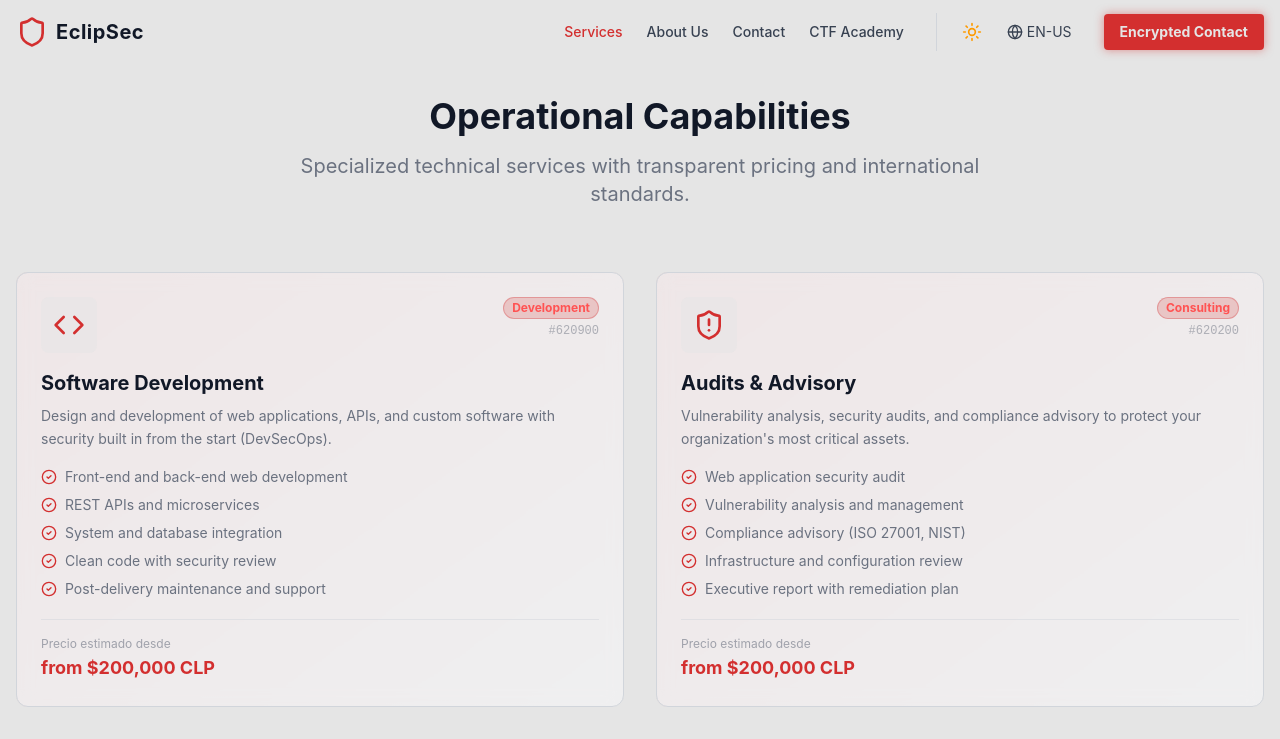
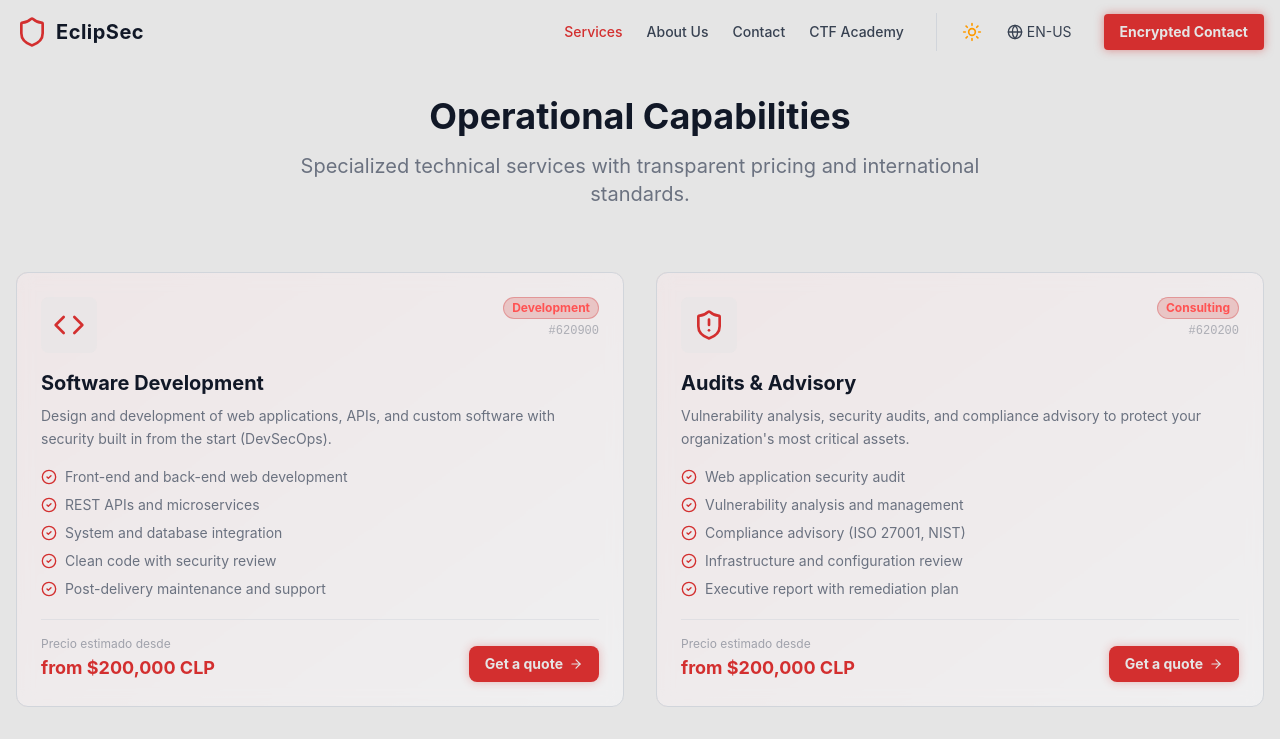
Before and after one commit to EclipSec-Cybersecurity/EclipSec-WebPage, a React (Vite) app: page /servicios in a window 1280 px wide. Shown: the top 739 px of the page. Built offline with nearby package versions, Linux system fonts and the light colour scheme.

Commit message:
Creacion botones de cotizacion inmediata para optimizacion de comodidad de usuario

```diff
--- a/src/components/ui/ServiceCard.tsx
+++ b/src/components/ui/ServiceCard.tsx
@@ -1,6 +1,8 @@
 import type { LucideIcon } from 'lucide-react';
 import { motion } from 'framer-motion';
-import { CheckCircle2 } from 'lucide-react';
+import { CheckCircle2, ArrowRight } from 'lucide-react';
+import { Link } from 'react-router-dom';
+import { NAV_ROUTES } from '../../config/site';
 
 interface ServiceCardProps {
     title: string;
@@ -11,9 +13,26 @@ interface ServiceCardProps {
     price?: string;
     features?: string[];
     badge?: string;
+    quoteMessage?: string;
+    quoteLabel?: string;
 }
 
-const ServiceCard = ({ title, description, code, icon: Icon, delay = 0, price, features, badge }: ServiceCardProps) => {
+const ServiceCard = ({
+    title,
+    description,
+    code,
+    icon: Icon,
+    delay = 0,
+    price,
+    features,
+    badge,
+    quoteMessage,
+    quoteLabel = 'Cotiza ahora',
+}: ServiceCardProps) => {
+    const contactUrl = quoteMessage
+        ? `${NAV_ROUTES.contact}?message=${encodeURIComponent(quoteMessage)}`
+        : NAV_ROUTES.contact;
+
     return (
         <motion.div
             initial={{ opacity: 0, y: 20 }}
@@ -60,12 +79,25 @@ const ServiceCard = ({ title, description, code, icon: Icon, delay = 0, price, f
                     </ul>
                 )}
 
-                {price && (
-                    <div className="mt-auto pt-4 border-t border-border/50">
-                        <p className="text-xs text-text-muted/60 mb-0.5">Precio estimado desde</p>
-                        <p className="text-lg font-bold text-primary">{price}</p>
-                    </div>
-                )}
+                {/* Footer: price + quote button */}
+                <div className="mt-auto pt-4 border-t border-border/50 flex items-end justify-between gap-4">
+                    {price ? (
+                        <div>
+                            <p className="text-xs text-text-muted/60 mb-0.5">Precio estimado desde</p>
+                            <p className="text-lg font-bold text-primary">{price}</p>
+                        </div>
+                    ) : (
+                        <div />
+                    )}
+
+                    <Link
+                        to={contactUrl}
+                        className="shrink-0 inline-flex items-center gap-1.5 px-4 py-2 text-sm font-bold text-background bg-primary rounded-lg shadow-[0_0_10px_rgba(211,47,47,0.3)] hover:bg-primary-hover hover:shadow-[0_0_18px_rgba(211,47,47,0.5)] hover:-translate-y-0.5 transition-all duration-200 group/btn"
+                    >
+                        {quoteLabel}
+                        <ArrowRight className="w-3.5 h-3.5 group-hover/btn:translate-x-0.5 transition-transform" />
+                    </Link>
+                </div>
 
                 <div className="absolute bottom-0 left-0 w-full h-1 bg-gradient-to-r from-primary to-transparent opacity-0 group-hover:opacity-100 transition-opacity duration-300 rounded-b-xl"></div>
             </div>
--- a/src/locales/en.json
+++ b/src/locales/en.json
@@ -71,6 +71,7 @@
     "services": {
         "title": "Operational Capabilities",
         "subtitle": "Specialized technical services with transparent pricing and international standards.",
+        "quoteBtn": "Get a quote",
         "disclaimer": "* Prices listed are minimum estimated references. Final value varies based on project complexity and scope. Contact us for a personalized quote.",
         "items": {
             "development": {
@@ -78,6 +79,7 @@
                 "badge": "Development",
                 "description": "Design and development of web applications, APIs, and custom software with security built in from the start (DevSecOps).",
                 "price": "from $200,000 CLP",
+                "quoteTemplate": "Hello, I'm interested in the Software Development service.\n\nService area: Software Development (620900)\n\nAdditional details:\n- Project type: (e.g. web, API, app, etc.)\n- Brief description: \n- Estimated timeline: \n\nLooking forward to hearing from you.",
                 "features": [
                     "Front-end and back-end web development",
                     "REST APIs and microservices",
@@ -91,6 +93,7 @@
                 "badge": "Consulting",
                 "description": "Vulnerability analysis, security audits, and compliance advisory to protect your organization's most critical assets.",
                 "price": "from $200,000 CLP",
+                "quoteTemplate": "Hello, I'm interested in the Audits & Advisory service.\n\nService area: Audits & Advisory (620200)\n\nAdditional details:\n- Type of audit required: (e.g. web, infrastructure, compliance)\n- Organization / context: \n- Estimated timeline: \n\nLooking forward to hearing from you.",
                 "features": [
                     "Web application security audit",
                     "Vulnerability analysis and management",
@@ -104,6 +107,7 @@
                 "badge": "Offensive",
                 "description": "We simulate real attacks against your organization to identify security gaps before malicious actors do. Ethical Hacking with certified methodologies.",
                 "price": "from $500,000 CLP",
+                "quoteTemplate": "Hello, I'm interested in the Cybersecurity — Red Teaming service.\n\nService area: Red Teaming / Pentesting (620201)\n\nAdditional details:\n- Scope of the exercise: (e.g. web, internal network, social engineering)\n- Organization / target infrastructure: \n- Estimated timeline: \n\nLooking forward to hearing from you.",
                 "features": [
                     "Web and network penetration testing",
                     "Adversary simulation (Red Team)",
@@ -117,6 +121,7 @@
                 "badge": "Education",
                 "description": "Training in cybersecurity, programming, and technology. Personalized education for teams, companies, or students looking to strengthen their technical skills.",
                 "price": "from $30,000 CLP / session",
+                "quoteTemplate": "Hello, I'm interested in the Tutoring & Training service.\n\nService area: Tutoring & Training (639900)\n\nAdditional details:\n- Topic / area to strengthen: (e.g. programming, cybersecurity, CTF)\n- Number of people / modality: \n- Availability: \n\nLooking forward to hearing from you.",
                 "features": [
                     "Personalized programming and IT tutoring",
                     "Cybersecurity team training",
--- a/src/locales/es.json
+++ b/src/locales/es.json
@@ -71,6 +71,7 @@
     "services": {
         "title": "Capacidades Operativas",
         "subtitle": "Servicios técnicos especializados con precios transparentes y estándares internacionales.",
+        "quoteBtn": "Cotiza ahora",
         "disclaimer": "* Los precios indicados son referencias mínimas estimadas. El valor final varía según la complejidad y alcance del proyecto. Contáctenos para una cotización personalizada.",
         "items": {
             "development": {
@@ -78,6 +79,7 @@
                 "badge": "Desarrollo",
                 "description": "Diseño y desarrollo de aplicaciones web, APIs y software a medida con principios de seguridad integrados desde el inicio (DevSecOps).",
                 "price": "desde $200.000 CLP",
+                "quoteTemplate": "Hola, estoy interesado/a en el servicio de Desarrollo de Software.\n\nÁrea de interés: Desarrollo de Software (620900)\n\nDetalles adicionales:\n- Tipo de proyecto: (ej. web, API, app, etc.)\n- Descripción breve: \n- Plazo estimado: \n\nQuedo atento/a a su respuesta.",
                 "features": [
                     "Desarrollo web front-end y back-end",
                     "APIs REST y microservicios",
@@ -91,6 +93,7 @@
                 "badge": "Consultoría",
                 "description": "Análisis de vulnerabilidades, auditorías de seguridad y asesoría en cumplimiento normativo para proteger los activos más críticos de tu organización.",
                 "price": "desde $200.000 CLP",
+                "quoteTemplate": "Hola, estoy interesado/a en el servicio de Auditorías y Asesorías.\n\nÁrea de interés: Auditorías & Asesorías (620200)\n\nDetalles adicionales:\n- Tipo de auditoría requerida: (ej. web, infraestructura, cumplimiento)\n- Organización o contexto: \n- Plazo estimado: \n\nQuedo atento/a a su respuesta.",
                 "features": [
                     "Auditoría de seguridad de aplicaciones web",
                     "Análisis y gestión de vulnerabilidades",
@@ -104,6 +107,7 @@
                 "badge": "Ofensivo",
                 "description": "Simulamos ataques reales contra tu organización para identificar brechas de seguridad antes que actores maliciosos. Ethical Hacking con metodologías certificadas.",
                 "price": "desde $500.000 CLP",
+                "quoteTemplate": "Hola, estoy interesado/a en el servicio de Ciberseguridad — Red Teaming.\n\nÁrea de interés: Red Teaming / Pentesting (620201)\n\nDetalles adicionales:\n- Alcance del ejercicio: (ej. web, red interna, ingeniería social)\n- Organización / infraestructura objetivo: \n- Plazo estimado: \n\nQuedo atento/a a su respuesta.",
                 "features": [
                     "Pruebas de intrusión (Pentesting) web y de red",
                     "Simulación de adversarios (Red Team)",
@@ -117,6 +121,7 @@
                 "badge": "Educación",
                 "description": "Capacitaciones en ciberseguridad, programación y tecnología. Formación personalizada para equipos, empresas o estudiantes que quieran fortalecer sus habilidades técnicas.",
                 "price": "desde $30.000 CLP / sesión",
+                "quoteTemplate": "Hola, estoy interesado/a en el servicio de Tutorías y Capacitaciones.\n\nÁrea de interés: Tutorías & Capacitaciones (639900)\n\nDetalles adicionales:\n- Tema / área a reforzar: (ej. programación, ciberseguridad, CTF)\n- N° de personas / modalidad: \n- Disponibilidad horaria: \n\nQuedo atento/a a su respuesta.",
                 "features": [
                     "Tutoría personalizada en programación y TI",
                     "Capacitación en ciberseguridad para equipos",
--- a/src/pages/Contact.tsx
+++ b/src/pages/Contact.tsx
@@ -3,11 +3,14 @@ import { zodResolver } from '@hookform/resolvers/zod';
 import { z } from 'zod';
 import { useTranslation } from 'react-i18next';
 import { motion } from 'framer-motion';
+import { useSearchParams } from 'react-router-dom';
 import { Send, Mail, MapPin, Globe, ShieldCheck, Lock } from 'lucide-react';
 import { SITE_CONFIG } from '../config/site';
 
 const Contact = () => {
     const { t } = useTranslation();
+    const [searchParams] = useSearchParams();
+    const prefilledMessage = searchParams.get('message') ?? '';
 
     const contactSchema = z.object({
         name: z.string().min(1, { message: t('common.form.validation.name_required') }),
@@ -20,6 +23,9 @@ const Contact = () => {
 
     const { register, handleSubmit, formState: { errors, isSubmitting, isSubmitSuccessful }, reset } = useForm<ContactFormValues>({
         resolver: zodResolver(contactSchema),
+        defaultValues: {
+            message: prefilledMessage,
+        },
     });
 
     const onSubmit = async (data: ContactFormValues) => {
--- a/src/pages/Services.tsx
+++ b/src/pages/Services.tsx
@@ -15,6 +15,7 @@ const Services = () => {
             badge: t('services.items.development.badge'),
             price: t('services.items.development.price'),
             features: t('services.items.development.features', { returnObjects: true }) as string[],
+            quoteMessage: t('services.items.development.quoteTemplate'),
         },
         {
             title: t('services.items.consulting.title'),
@@ -24,6 +25,7 @@ const Services = () => {
             badge: t('services.items.consulting.badge'),
             price: t('services.items.consulting.price'),
             features: t('services.items.consulting.features', { returnObjects: true }) as string[],
+            quoteMessage: t('services.items.consulting.quoteTemplate'),
         },
         {
             title: t('services.items.redteam.title'),
@@ -33,6 +35,7 @@ const Services = () => {
             badge: t('services.items.redteam.badge'),
             price: t('services.items.redteam.price'),
             features: t('services.items.redteam.features', { returnObjects: true }) as string[],
+            quoteMessage: t('services.items.redteam.quoteTemplate'),
         },
         {
             title: t('services.items.tutoring.title'),
@@ -42,6 +45,7 @@ const Services = () => {
             badge: t('services.items.tutoring.badge'),
             price: t('services.items.tutoring.price'),
             features: t('services.items.tutoring.features', { returnObjects: true }) as string[],
+            quoteMessage: t('services.items.tutoring.quoteTemplate'),
         },
     ];
 
@@ -62,6 +66,7 @@ const Services = () => {
                     <ServiceCard
                         key={service.code}
                         {...service}
+                        quoteLabel={t('services.quoteBtn')}
                         delay={index * 0.1}
                     />
                 ))}
```
